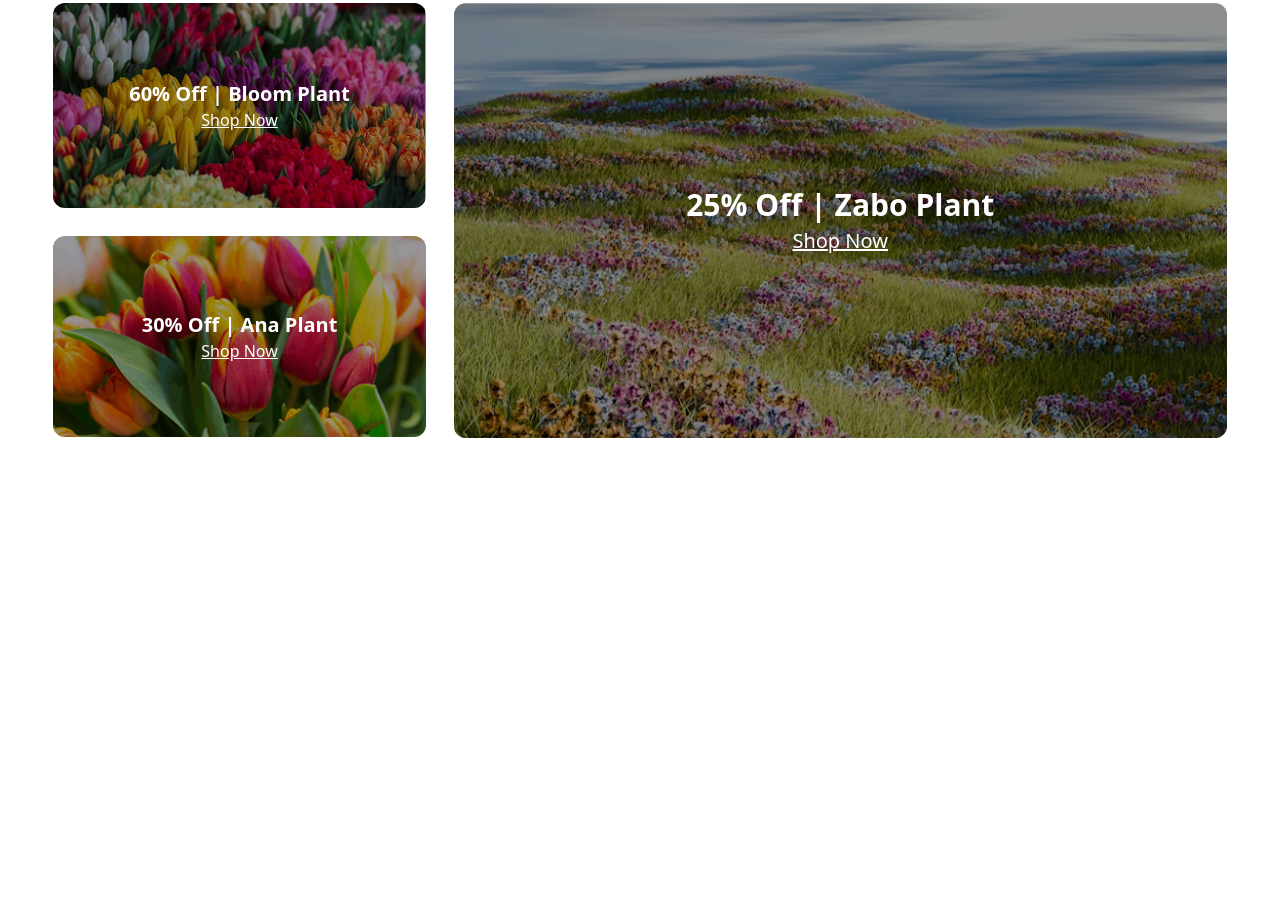
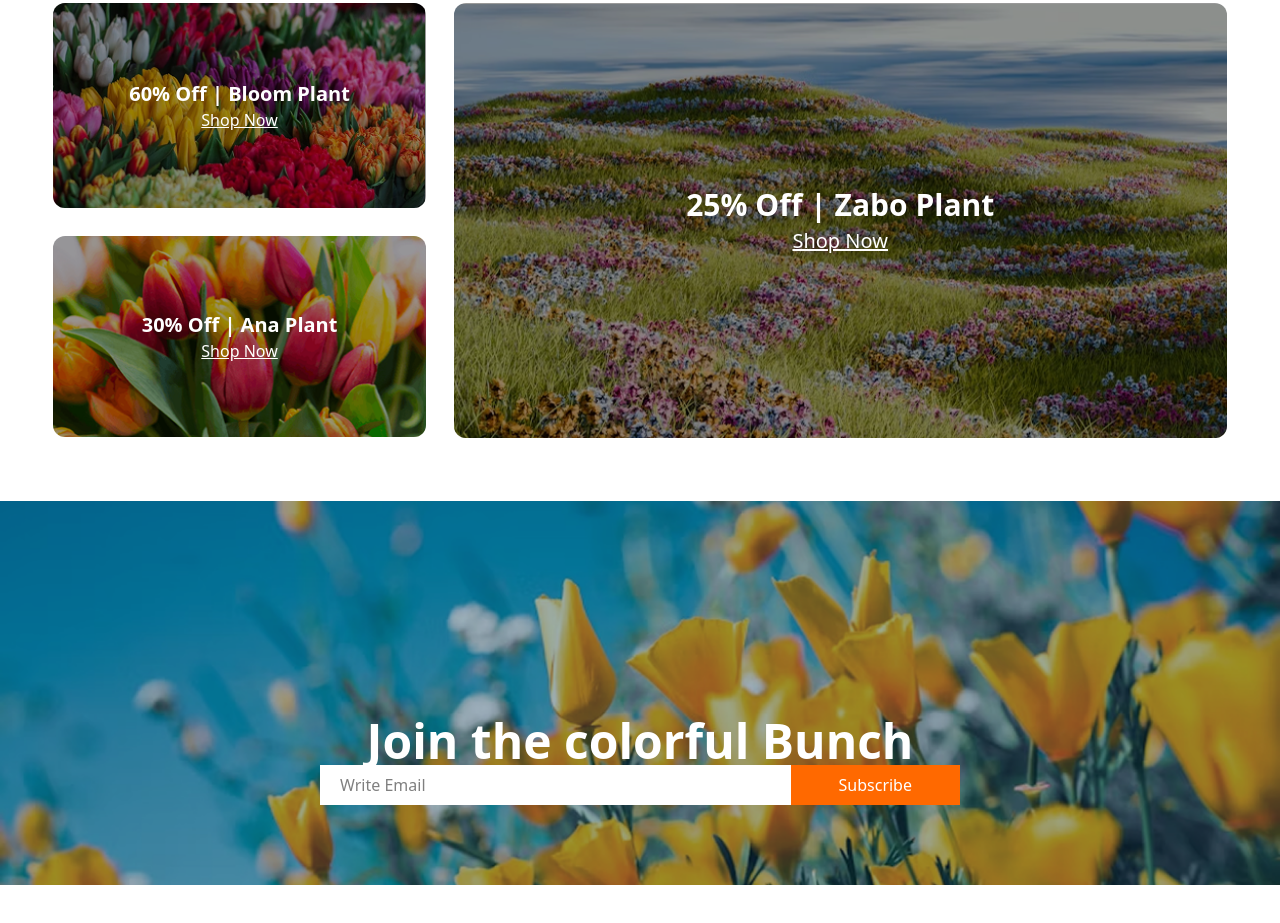
Before and after one commit to Utpal00007/flowerShop-tailwind, a plain HTML site: page index.html in a window 1280 px wide. Shown: the part 2825-3748 px from the top of the page. Before the commit the page ends 3326 px from the top, so only its background shows below. Drawn offline with nearby package versions, Linux system fonts and the light colour scheme.

Commit message:
added join the coloerfull bunch

```diff
--- a/index.html
+++ b/index.html
@@ -282,6 +282,14 @@
 
 </div>
 
+<!-- Join the colorful Bunch -->
+<section class="h-10 bg-red-500 w-full mb-10 bg-[url('./assets/news-letter-bg.png')] bg-center bg-cover bg-no-repeat py-24 lg:py-48">
+    <h3 class="font-noto-serif text-white font-bold lg:text-5xl text-center mt-6">Join the colorful Bunch</h3>
+    <div class="flex items-center justify-center w-1/2 lg:w-2/4 mx-auto ">
+        <input type="text" class="w-full bg-white text-black py-2  lg:px-5  px-3" placeholder="Write Email  ">
+        <button class="bg-orange-500 py-2 px-12 text-white">Subscribe</button>
+    </div>
+</section>
 
 
 
```
